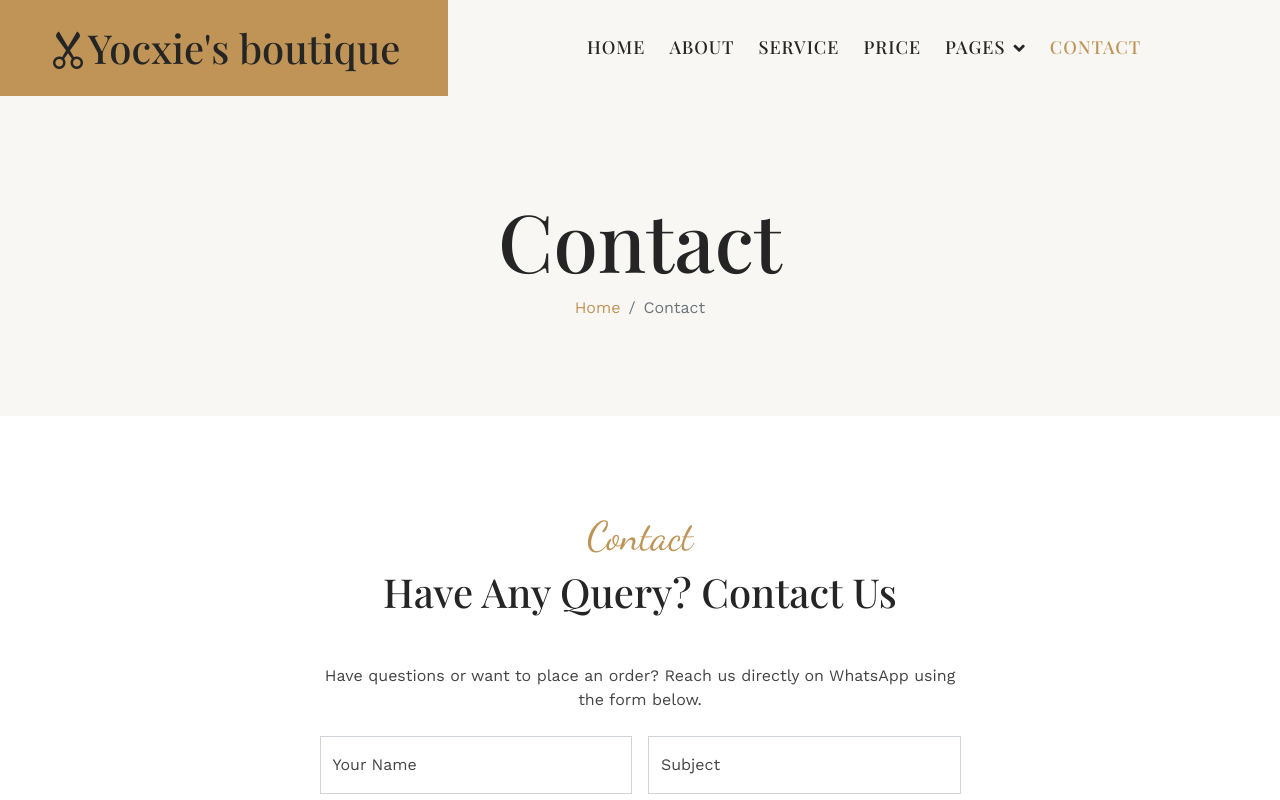
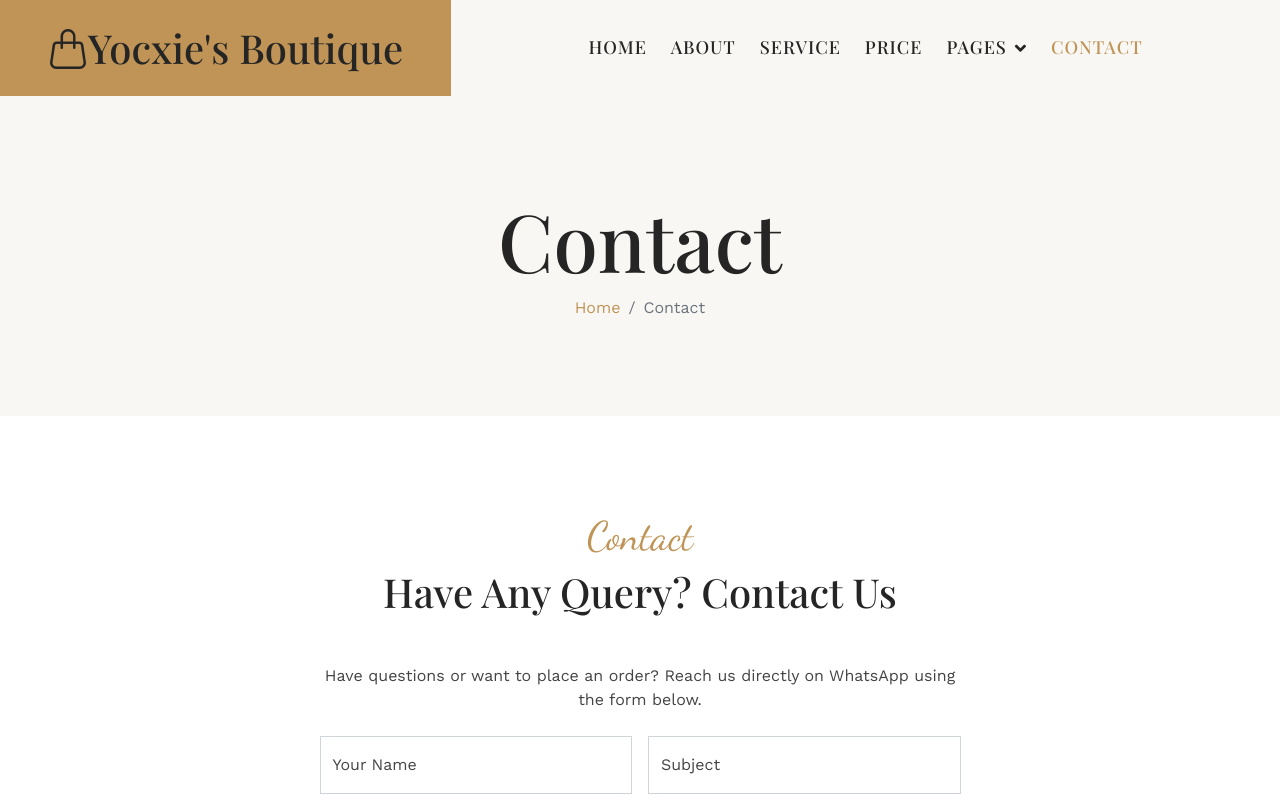
Before and after one commit to Indiphe/my-website, a plain HTML site: page contact.html in a window 1280 px wide. Shown: the top 800 px of the page. Drawn offline with nearby package versions, Linux system fonts and the light colour scheme.

Commit message:
Update contact.html

```diff
--- a/contact.html
+++ b/contact.html
@@ -59,8 +59,8 @@
     <!-- Navbar Start -->
     <div class="container-fluid bg-light sticky-top p-0">
       <nav class="navbar navbar-expand-lg navbar-light p-0">
-        <a href="index.html" class="navbar-brand bg-primary py-4 px-5 me-0">
-          <h1 class="mb-0"><i class="bi bi-scissors"></i>Yocxie's boutique</h1>
+       <a href="index.html" class="navbar-brand bg-primary py-4 px-5 me-0">
+          <h1 class="mb-0"><i class="bi bi-handbag"></i>Yocxie's Boutique</h1>
         </a>
         <button
           type="button"
```
